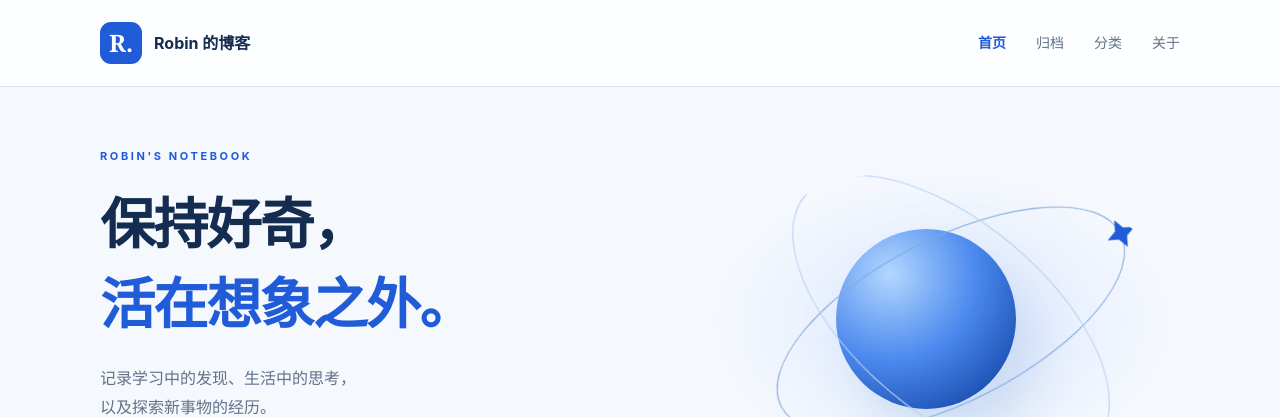
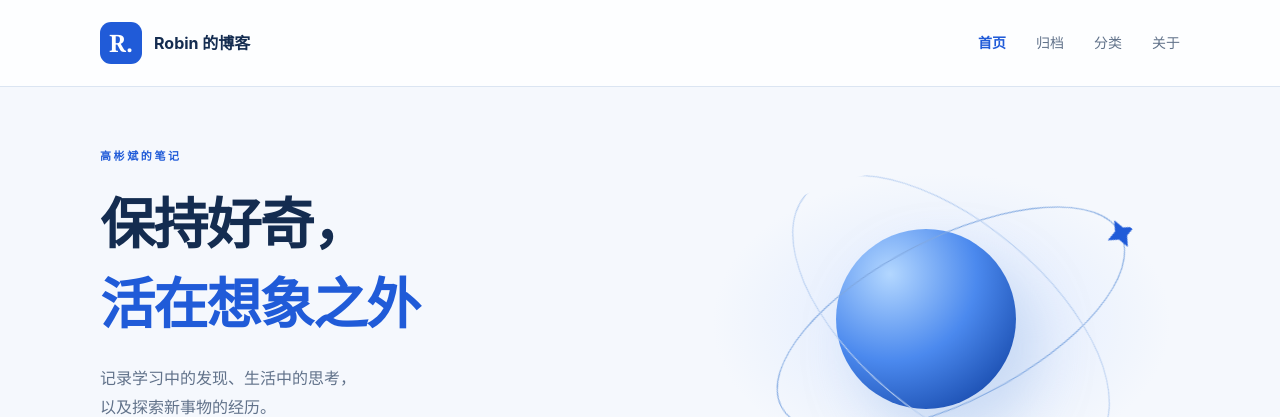
Before and after one commit to RobinGaoofficial/RobinGaoofficial.github.io, a Jekyll site: the page built from index.html, in a window 1280 px wide. Shown: the top 417 px of the page. Built offline with Jekyll 4.4.1, drawn with Linux system fonts in a browser that asks for light colours.

Commit message:
Update display name and motto punctuation

```diff
--- a/_config.yml
+++ b/_config.yml
@@ -1,5 +1,5 @@
-title: Robin 的博客
-description: 记录学习、思考，以及探索新事物的经历。活在想象之外。
+title: 高彬斌的博客
+description: 记录学习、思考，以及探索新事物的经历。活在想象之外
 url: https://robingaoofficial.github.io
 baseurl: ""
 lang: zh-CN
--- a/index.html
+++ b/index.html
@@ -2,7 +2,7 @@
 layout: default
 ---
 <section class="hero">
-<div><p class="eyebrow">ROBIN'S NOTEBOOK</p><h1>保持好奇，<br><span>活在想象之外。</span></h1><p class="hero-description">记录学习中的发现、生活中的思考，<br>以及探索新事物的经历。</p><a class="button" href="#notes">读一篇笔记 <span aria-hidden="true">↘</span></a></div>
+<div><p class="eyebrow">高彬斌的笔记</p><h1>保持好奇，<br><span>活在想象之外</span></h1><p class="hero-description">记录学习中的发现、生活中的思考，<br>以及探索新事物的经历。</p><a class="button" href="#notes">读一篇笔记 <span aria-hidden="true">↘</span></a></div>
 <div class="hero-art" aria-hidden="true"><div class="orbit orbit-one"></div><div class="orbit orbit-two"></div><div class="orb"></div><span class="art-label">LEARN · THINK · EXPLORE</span><span class="spark">✦</span></div>
 </section>
 <section id="notes" class="notes-section">
```
Also changed, not shown: about.md (+2 -2 lines).
